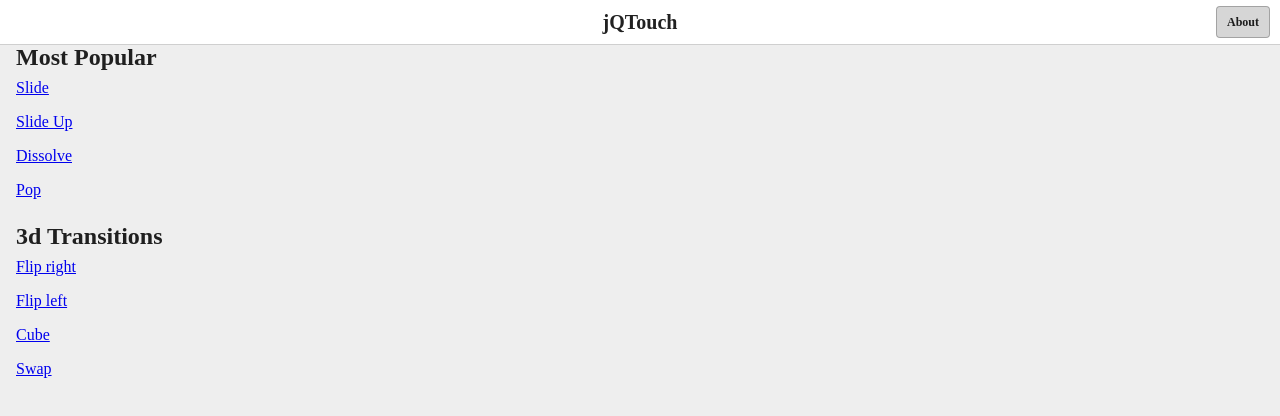
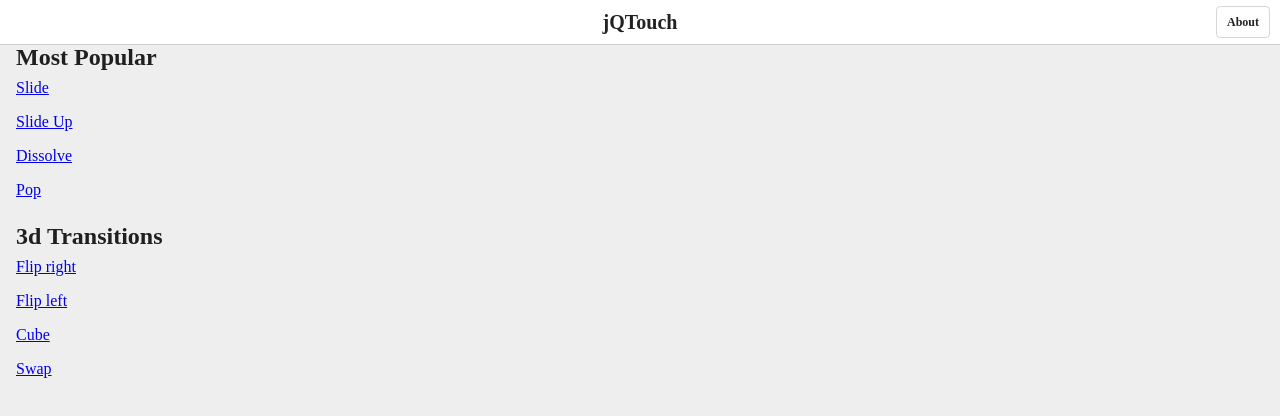
Before and after one commit to xuui/jqt, a plain HTML site: page index.html in a window 1280 px wide. Drawn offline with Linux system fonts and the light colour scheme.

Commit message:
celan font
Signed-off-by: Xu.hel <xu.hel@outlook.com>

```diff
--- a/resources/styles/jqtouch.css
+++ b/resources/styles/jqtouch.css
@@ -8,7 +8,7 @@
 
 *{margin:0;padding:0}
 body{-webkit-tap-highlight-color:transparent;-webkit-touch-callout:none}
-#jqt{-webkit-text-size-adjust:none;-webkit-user-select:none;user-select:none;font-family:"Avenir Next",Avenir;position:absolute;right:0;top:0;left:0;bottom:0}
+#jqt{-webkit-text-size-adjust:none;-webkit-user-select:none;user-select:none;position:absolute;right:0;top:0;left:0;bottom:0;}
 #jqt a{-webkit-tap-highlight-color:transparent;-webkit-user-drag:none}
 #jqt .selectable,#jqt input,#jqt textarea{-webkit-user-select:auto}
 #jqt.notransform{-webkit-transform:none!important}
@@ -25,7 +25,7 @@
 
 #jqt.black-translucent .toolbar{padding-top:30px;height:64px}
 #jqt.landscape .toolbar>h1{margin-left:-125px;width:250px}
-#jqt .add,#jqt .back,#jqt .button,#jqt .cancel{position:absolute;overflow:hidden;width:auto;height:30px;font-family:inherit;font-size:12px;font-weight:700;line-height:30px;text-overflow:ellipsis;text-decoration:none;white-space:nowrap;background:0 0;bottom:6px;right:10px;margin:0;padding:0 10px;-webkit-border-radius:4px;border-radius:4px;}
+#jqt .add,#jqt .back,#jqt .button,#jqt .cancel{position:absolute;overflow:hidden;width:auto;height:30px;font-family:inherit;font-size:12px;font-weight:700;line-height:30px;text-overflow:ellipsis;text-decoration:none;white-space:nowrap;bottom:6px;right:10px;margin:0;padding:0 10px;-webkit-border-radius:4px;border-radius:4px;}
 #jqt .back{max-width:60px;overflow:visible;}
 #jqt .back,#jqt .cancel{left:10px;right:auto}
 #jqt .add{font-size:24px;line-height:24px;font-weight:700}
@@ -35,8 +35,8 @@
 #jqt>[data-ui=view]{background-color:#eee;color:rgba(0,0,0,.87);}
 #jqt .toolbar{background:#fff;box-shadow:0 1px 0 rgba(0,0,0,.13);}
 #jqt .toolbar>h1{color:rgba(0,0,0,.87);}
-#jqt .add,#jqt .back,#jqt .button,#jqt .cancel{background-color:rgba(0,0,0,.16);color:rgba(0,0,0,.87);border:1px solid rgba(0,0,0,.24);}
-#jqt .add.active,#jqt .back.active,#jqt .button.active,#jqt .cancel.active{border-color:#000;background-color:#000;color:#fff;}
+#jqt .add,#jqt .back,#jqt .button,#jqt .cancel{background-color:rgba(0,0,0,0);border:1px solid rgba(0,0,0,.16);color:rgba(0,0,0,.87);}
+#jqt .add.active,#jqt .back.active,#jqt .button.active,#jqt .cancel.active{background-color:rgba(0,0,0,.08);border-color:rgba(0,0,0,.32);}
 
 .scroll{padding:0 16px;}
 #jqt ul{list-style:none;padding:0 0 16px;}
```
